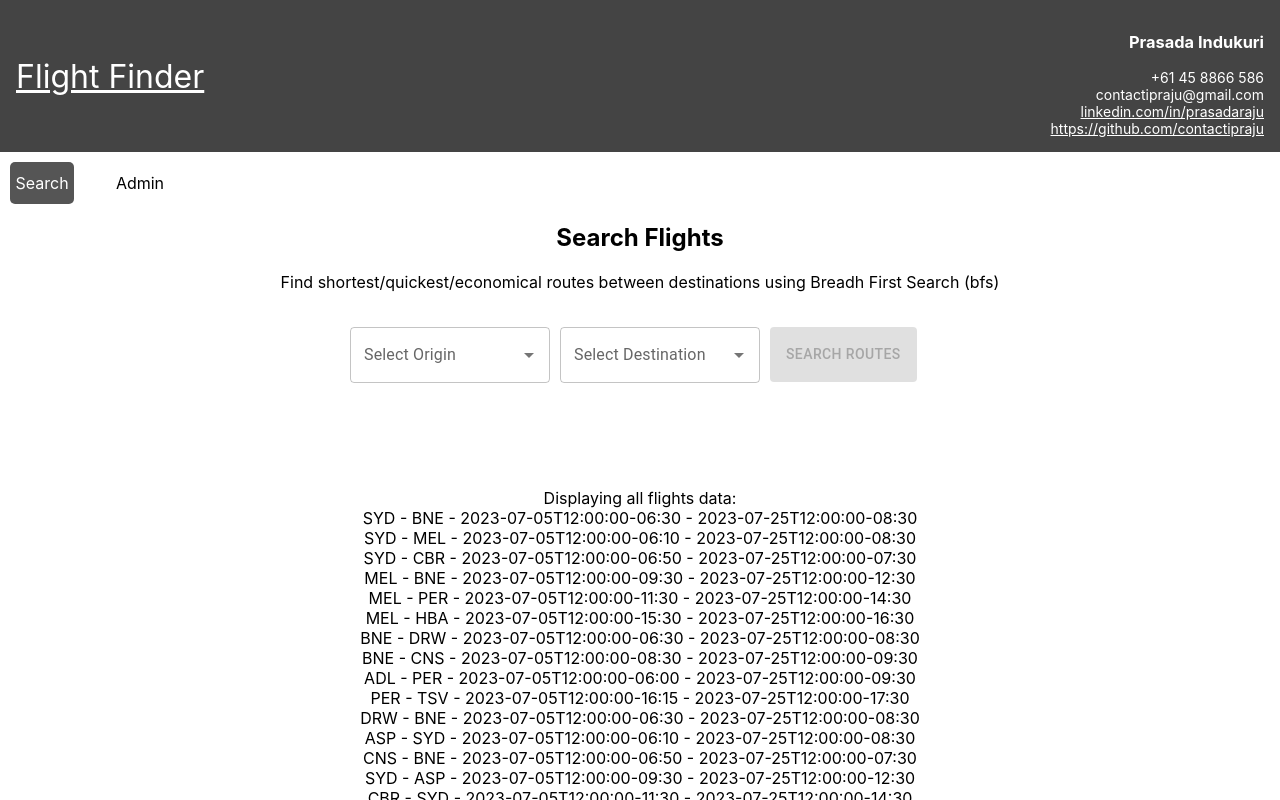
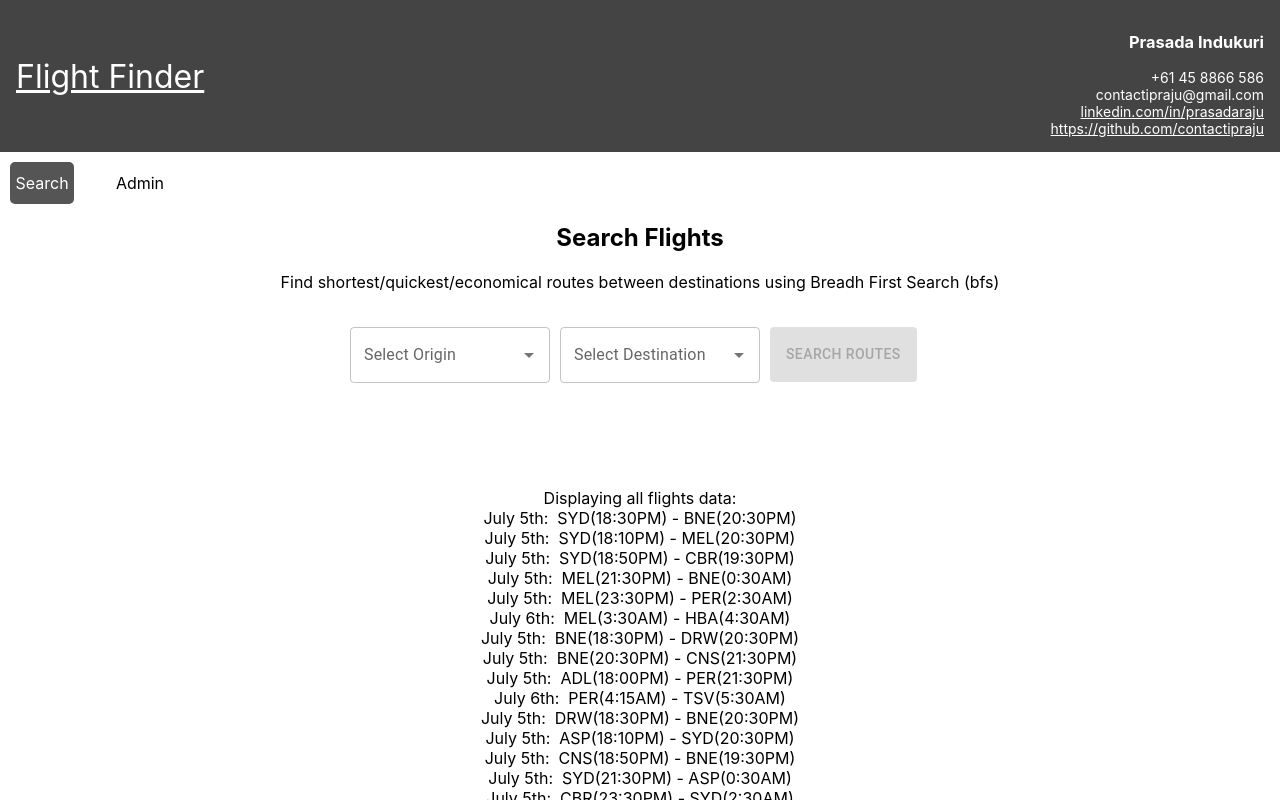
Before and after one commit to contactipraju/flight-finder, a React (Create React App) app: page /search in a window 1280 px wide. Shown: the top 800 px of the page. Built offline with nearby package versions, Linux system fonts and the light colour scheme.

Commit message:
formating flight info

```diff
--- a/package.json
+++ b/package.json
@@ -16,6 +16,7 @@
     "@types/react": "^18.2.6",
     "@types/react-dom": "^18.2.4",
     "axios": "^1.4.0",
+    "date-fns": "^2.30.0",
     "react": "^18.2.0",
     "react-dom": "^18.2.0",
     "react-router-dom": "^6.11.2",
--- a/src/modules/search-flights/SearchFlightsPage.tsx
+++ b/src/modules/search-flights/SearchFlightsPage.tsx
@@ -24,8 +24,7 @@ function SearchFlightsPage() {
 
 	return (
 		<div>
-			{/* <FlightFinder /> */}
-			<FlightFinderFunctional flights= {flights} destinations={destinations}/>
+			<FlightFinderFunctional flights={flights} destinations={destinations}/>
 		</div>
 	);
 }
--- /dev/null
+++ b/src/modules/search-flights/components/DisplayFlightInfo/DisplayFlightInfo.tsx
@@ -0,0 +1,17 @@
+import './DisplayFlightInfo.scss';
+import { format } from "date-fns";
+
+function DisplayFlightInfo(props: any) {
+	const {id, origin, destination, departure, arrival} = props.item;
+
+	return (
+		<div className='flight-container' key={id}>
+			<div>
+				{format(new Date(departure), "MMMM do")}:&nbsp;&nbsp;
+				{origin}({format(new Date(departure), "H:mma")}) - {destination}({format(new Date(arrival), "H:mma")})
+			</div>
+		</div>
+	);
+}
+
+export default DisplayFlightInfo;
--- a/src/modules/search-flights/components/FlightFinderFunctional/FlightFinderFunctional.tsx
+++ b/src/modules/search-flights/components/FlightFinderFunctional/FlightFinderFunctional.tsx
@@ -6,6 +6,7 @@ import Button from '@mui/material/Button';
 
 import { FlightsInfo, FunctionProps } from "../../SearchFlights.interfaces";
 import { findRoutes } from "../../SearchFlights.service";
+import DisplayFlightInfo from "../DisplayFlightInfo/DisplayFlightInfo";
 
 import './FlightFinderFunctional.scss';
 
@@ -90,14 +91,14 @@ function FlightFinderFunctional(props: FunctionProps) {
 			<div className="results">
 				<div>
 					{routes!.length > 0 ? routes!.map((item: FlightsInfo) => (
-						<div key={item.id}>{item.origin} - {item.destination} - {item.departure} - {item.arrival}</div>
+						<DisplayFlightInfo item={item}></DisplayFlightInfo>
 					)) : <div>{message}</div> }
 				</div>
 			</div>
 			<div className="all-flights">
 				<div>Displaying all flights data: </div>
 				{props.flights.length > 0 ? props.flights.map((item: FlightsInfo) => (
-					<div key={item.id}>{item.origin} - {item.destination} - {item.departure} - {item.arrival}</div>
+					<DisplayFlightInfo item={item}></DisplayFlightInfo>
 				)) : <div>No flight data present</div> }
 			</div>
 		</div>
```
Also changed, not shown: src/modules/search-flights/components/DisplayFlightInfo/DisplayFlightInfo.scss (added), 1 other file (tests, documents, lock files or other folders).
